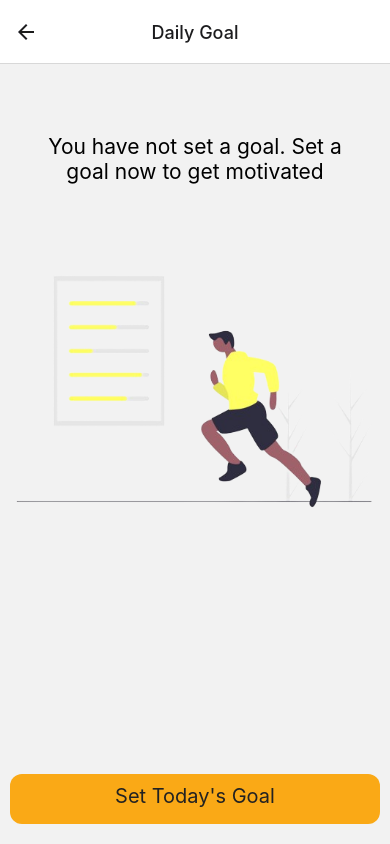
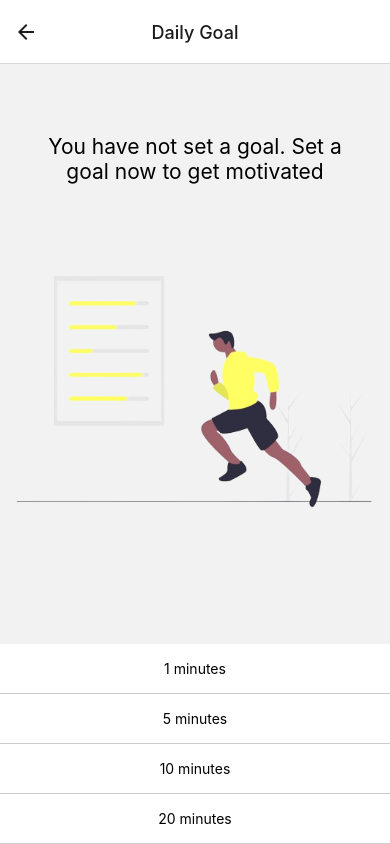
Before and after one commit to mosidrum/countdown_timer, a React Native app: screen /SetGoal in a window 390 px wide. Built offline with nearby package versions, Linux system fonts and the light colour scheme.

Commit message:
Add time selection

```diff
--- a/components/NoTime.js
+++ b/components/NoTime.js
@@ -1,8 +1,11 @@
 import { View, Text, Image, StyleSheet } from 'react-native';
-import React from 'react';
+import React, { useState } from 'react';
 import Button from './Button';
+import TimePicker from './TimePicker';
 
 export default function NoTime({ navigation }) {
+	const [show, setShow] = useState(true);
+
 	return (
 		<View style={styles.container}>
 			<View style={styles.textContainer}>
@@ -17,10 +20,14 @@ export default function NoTime({ navigation }) {
 				/>
 			</View>
 			<View style={styles.buttonContainer}>
-				<Button
-					title="Set Today's Goal"
-					onPress={() => navigation.navigate('SetTime')}
-				/>
+				{show ? (
+					<TimePicker />
+				) : (
+					<Button
+						title="Set Today's Goal"
+						onPress={() => navigation.navigate('SetTime')}
+					/>
+				)}
 			</View>
 		</View>
 	);
--- /dev/null
+++ b/components/TimePicker.js
@@ -0,0 +1,76 @@
+import React, { useState } from 'react';
+import {
+	View,
+	Text,
+	TouchableOpacity,
+	StyleSheet,
+	FlatList,
+} from 'react-native';
+
+const timeOptions = [
+	{ label: '1 minutes', value: 1 },
+	{ label: '5 minutes', value: 5 },
+	{ label: '10 minutes', value: 10 },
+	{ label: '20 minutes', value: 20 },
+	{ label: '30 minutes', value: 30 },
+	{ label: '40 minutes', value: 40 },
+	{ label: '50 minutes', value: 50 },
+	{ label: '60 minutes', value: 60 },
+];
+
+export default function TimePicker({ onSelectedTime }) {
+	const [selectedTime, setSelectedTime] = useState(null);
+
+	const handleTimeSelection = (time) => {
+		setSelectedTime(time);
+		onSelectedTime(time);
+	};
+
+	const renderTimeOption = ({ item }) => (
+		<TouchableOpacity
+			style={styles.timeOption}
+			onPress={() => handleTimeSelection(item.value)}
+		>
+			<Text>{item.label}</Text>
+		</TouchableOpacity>
+	);
+
+	return (
+		<View style={styles.container}>
+			<View style={styles.flatListContainer}>
+				<FlatList
+					data={timeOptions}
+					renderItem={renderTimeOption}
+					keyExtractor={(item) => item.value.toString()}
+					style={styles.flatListContentContainer}
+				/>
+			</View>
+		</View>
+	);
+}
+
+const styles = StyleSheet.create({
+	container: {
+		position: 'absolute',
+		bottom: -20,
+		left: 0,
+		right: 0,
+		height: 200,
+		backgroundColor: '#fff',
+	},
+	flatListContainer: {
+		flex: 1,
+		maxHeight: 200,
+	},
+	flatListContentContainer: {
+		flexGrow: 1,
+	},
+	timeOption: {
+		paddingVertical: 16,
+		paddingHorizontal: 20,
+		borderBottomWidth: 1,
+		borderBottomColor: '#ccc',
+		justifyContent: 'center',
+		alignItems: 'center',
+	},
+});
--- a/components/index.js
+++ b/components/index.js
@@ -1,5 +1,6 @@
 import Button from './Button';
 import NoTime from './NoTime';
 import SetTime from './SetTime';
+import TimePicker from './TimePicker';
 
-export { Button, NoTime, SetTime };
+export { Button, NoTime, SetTime, TimePicker };
```
